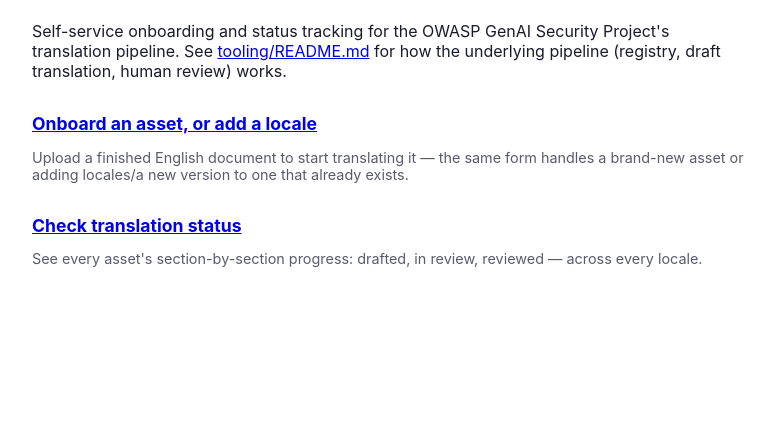
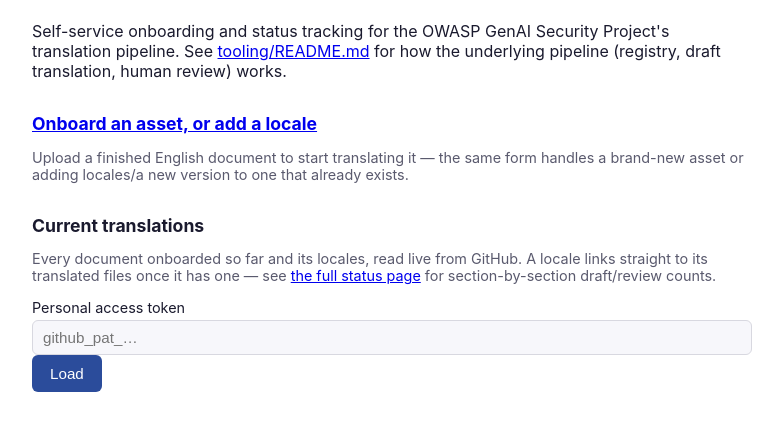
Before and after one commit to GenAI-Security-Project/translations, a plain HTML site: page docs/index.html in a window 1280 px wide. Shown: the part 87-518 px from the top of the page, without its empty margins (248-1031 px from the left). Drawn offline with Linux system fonts and the light colour scheme.

Commit message:
Show the current-translations table directly on the home page
Per feedback: the index page should show what's being translated and its
locales with links to GitHub, not just link out to a separate status page.

Embeds the exact same asset-grouped status table as status.html — same
token input, same element ids, same js/status.js — directly on index.html,
right below the onboarding call-to-action. status.html stays as a
dedicated, linkable/bookmarkable page for the full section-by-section
draft/review counts; index.html now shows the same live summary without
requiring a click-through.

Verified by comparing required element ids and script includes against
status.html (identical) — status.js is unmodified and was already verified
against the real repo's data, so the same rendering is now proven correct
on this page too without needing a redundant live test.

```diff
--- a/docs/index.html
+++ b/docs/index.html
@@ -32,11 +32,28 @@
     that already exists.
   </p>
 
-  <h2><a href="status.html">Check translation status</a></h2>
+  <h2>Current translations</h2>
   <p class="hint">
-    See every asset's section-by-section progress: drafted, in review,
-    reviewed — across every locale.
+    Every document onboarded so far and its locales, read live from GitHub.
+    A locale links straight to its translated files once it has one — see
+    <a href="status.html">the full status page</a> for section-by-section
+    draft/review counts.
   </p>
+
+  <section>
+    <label for="gh-token">Personal access token</label>
+    <input type="password" id="gh-token" autocomplete="off" placeholder="github_pat_…" />
+    <button id="verify-token-button" type="button">Load</button>
+    <span id="token-status" class="token-status"></span>
+  </section>
+
+  <p id="status-message" class="hint"></p>
+
+  <div id="status-container"></div>
 </div>
+
+<script src="https://cdn.jsdelivr.net/npm/js-yaml@4/dist/js-yaml.min.js"></script>
+<script src="js/github-api.js"></script>
+<script src="js/status.js"></script>
 </body>
 </html>
```
